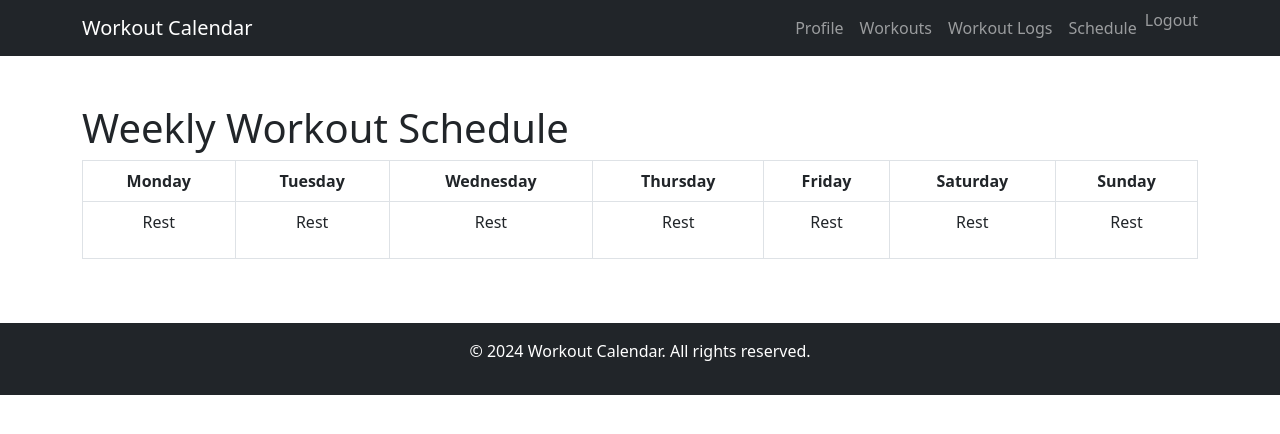
After one commit to bpopovgit/workout_calendar, a Django app: page /schedule/weekly/ in a window 1280 px wide. The commit adds this page. Shown: the top 434 px of the page. Run offline with Django 5.2, Linux system fonts and the light colour scheme; the visitor is signed in with stand-in values (Sample User, id 1); data that the repository does not hold is empty.

Commit message:
feat: added a weekly workout challenge, involving adding the weekly_schedule_view and the respective weekly_schedule.html file, updated the urls.py under apps/schedule/urls

```diff
--- a/apps/schedule/models.py
+++ b/apps/schedule/models.py
@@ -8,6 +8,7 @@ class WorkoutSchedule(models.Model):
     workout = models.ForeignKey(Workout, on_delete=models.CASCADE, related_name="schedules")
     date = models.DateField()
     time = models.TimeField()
+    description = models.TextField(blank=True, null=True)  # Optional field for workout details
 
     def __str__(self):
         return f"{self.workout.name} on {self.date} at {self.time}"
--- a/apps/schedule/urls.py
+++ b/apps/schedule/urls.py
@@ -1,9 +1,10 @@
 from django.urls import path
-from .views import WorkoutScheduleListView, WorkoutScheduleCreateView
+from .views import WorkoutScheduleListView, WorkoutScheduleCreateView, weekly_schedule_view
 
 app_name = 'schedule'
 
 urlpatterns = [
     path('', WorkoutScheduleListView.as_view(), name='schedule_list'),
     path('add/', WorkoutScheduleCreateView.as_view(), name='schedule_add'),
+    path('weekly/', weekly_schedule_view, name='weekly_schedule'),
 ]
--- a/apps/schedule/views.py
+++ b/apps/schedule/views.py
@@ -3,6 +3,9 @@ from django.contrib.auth.mixins import LoginRequiredMixin
 from django.urls import reverse_lazy
 from .models import WorkoutSchedule
 from .forms import WorkoutScheduleForm
+from django.shortcuts import render
+from django.utils.timezone import now, timedelta
+from .models import WorkoutSchedule
 
 
 class WorkoutScheduleListView(LoginRequiredMixin, ListView):
@@ -23,3 +26,26 @@ class WorkoutScheduleCreateView(LoginRequiredMixin, CreateView):
     def form_valid(self, form):
         form.instance.user = self.request.user
         return super().form_valid(form)
+
+
+def weekly_schedule_view(request):
+    user = request.user
+    today = now().date()
+    start_of_week = today - timedelta(days=today.weekday())  # Monday
+    end_of_week = start_of_week + timedelta(days=6)  # Sunday
+
+    # Query workouts for the week
+    week_workouts = WorkoutSchedule.objects.filter(
+        user=user, date__range=[start_of_week, end_of_week]
+    ).order_by('date', 'time')
+
+    # Organize workouts by day
+    weekly_schedule = {start_of_week + timedelta(days=i): [] for i in range(7)}
+    for workout in week_workouts:
+        weekly_schedule[workout.date].append(workout)
+
+    return render(request, 'schedule/weekly_schedule.html', {
+        'weekly_schedule': weekly_schedule,
+        'start_of_week': start_of_week,
+        'end_of_week': end_of_week,
+    })
--- /dev/null
+++ b/templates/schedule/weekly_schedule.html
@@ -0,0 +1,37 @@
+{% extends 'base.html' %}
+
+{% block content %}
+<h1>Weekly Workout Schedule</h1>
+<div class="table-responsive">
+    <table class="table table-bordered text-center">
+        <thead>
+            <tr>
+                <th>Monday</th>
+                <th>Tuesday</th>
+                <th>Wednesday</th>
+                <th>Thursday</th>
+                <th>Friday</th>
+                <th>Saturday</th>
+                <th>Sunday</th>
+            </tr>
+        </thead>
+        <tbody>
+            <tr>
+                {% for day, workouts in weekly_schedule.items %}
+                <td>
+                    {% if workouts %}
+                        {% for workout in workouts %}
+                            <p><strong>{{ workout.workout.name }}</strong></p>
+                            <p>{{ workout.description }}</p>
+                            <p>{{ workout.time }}</p>
+                        {% endfor %}
+                    {% else %}
+                        <p>Rest</p>
+                    {% endif %}
+                </td>
+                {% endfor %}
+            </tr>
+        </tbody>
+    </table>
+</div>
+{% endblock %}
```
Also changed, not shown: templates/progress/workout_log_form.html (+10 -12 lines), apps/schedule/migrations/0003_workoutschedule_description.py (added).
